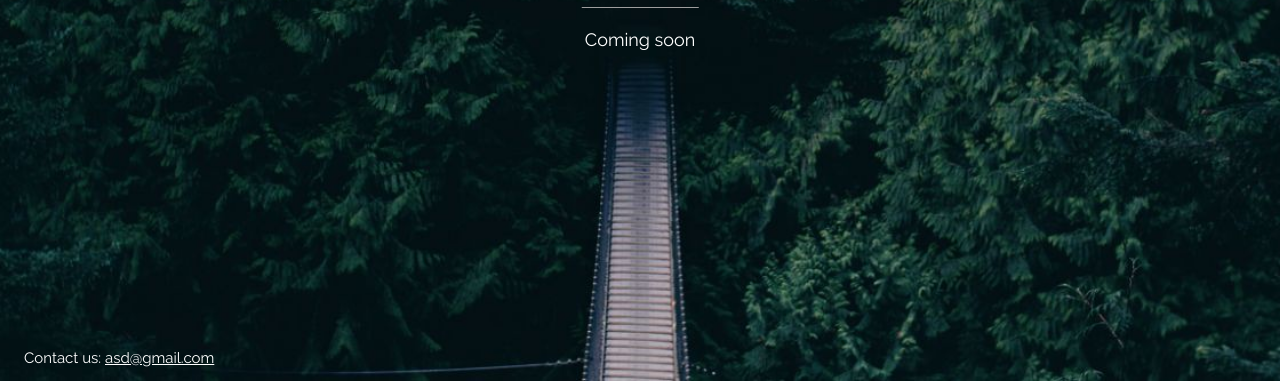
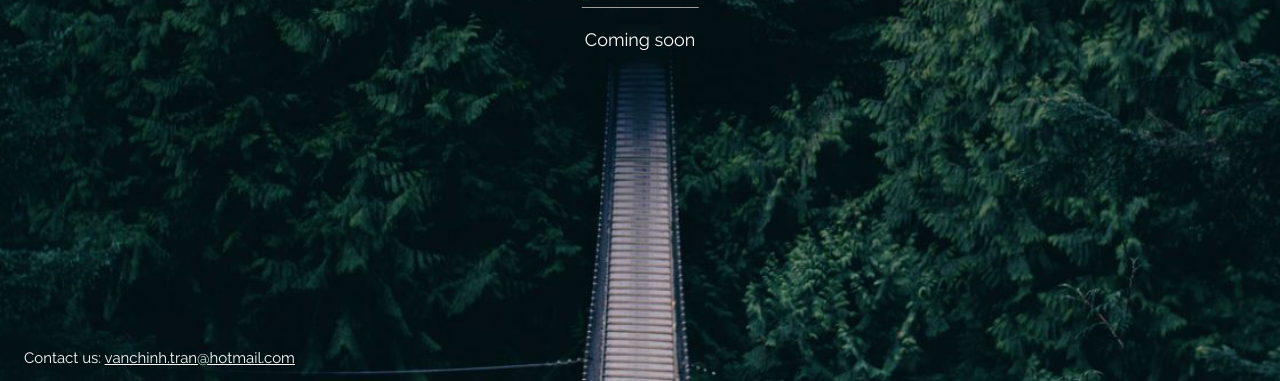
Before and after one commit to doraeapp/doraeapp.github.io, a plain HTML site: page index.html in a window 1280 px wide. Shown: the part 419-800 px from the top of the page. Drawn offline with nearby package versions, Linux system fonts and the light colour scheme.

Commit message:
Update index.html

```diff
--- a/index.html
+++ b/index.html
@@ -27,7 +27,7 @@ body, html {height: 100%}
     <p class="w3-large w3-center">Coming soon</p>
   </div>
   <div class="w3-display-bottomleft w3-padding-large">
-    Contact us: <a href="mailto:asd@gmail.com" target="_blank">asd@gmail.com</a>
+    Contact us: <a href="mailto:vanchinh.tran@hotmail.com" target="_blank">vanchinh.tran@hotmail.com</a>
   </div>
 </div>
 
```
